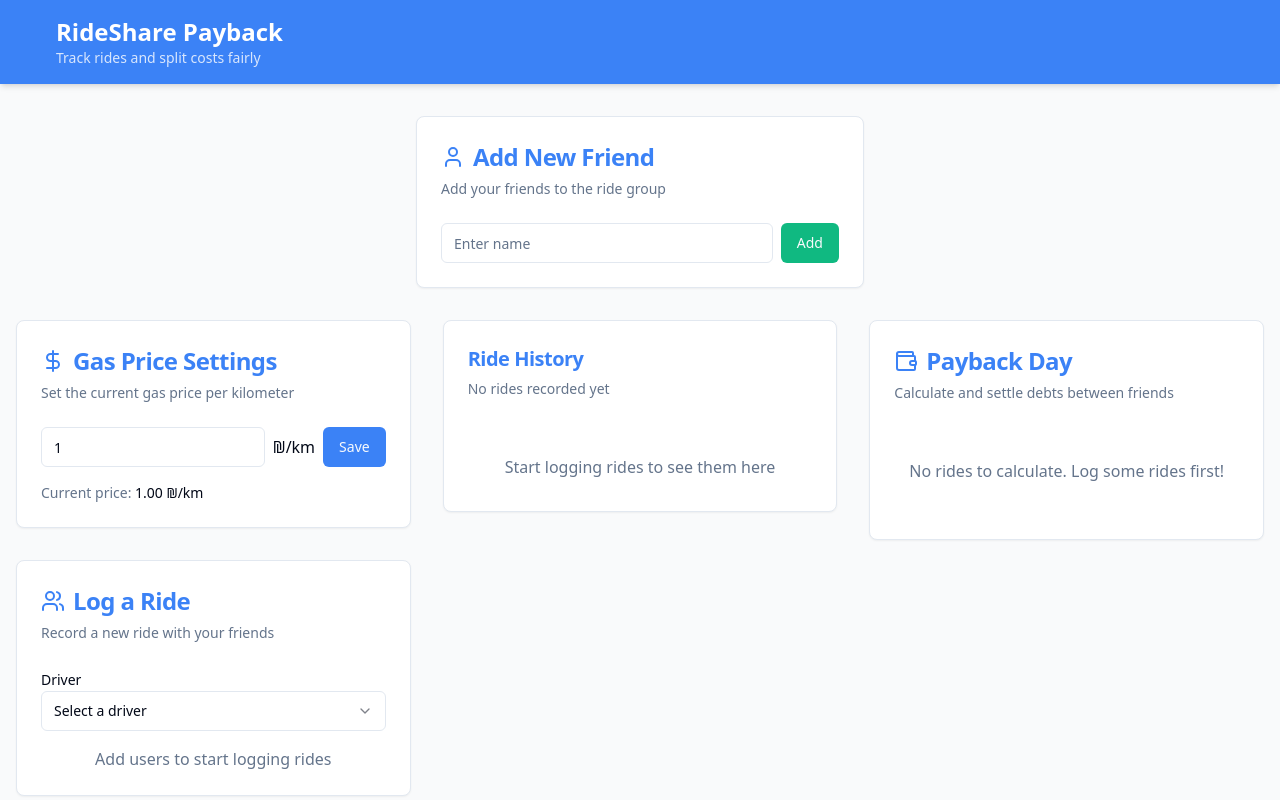
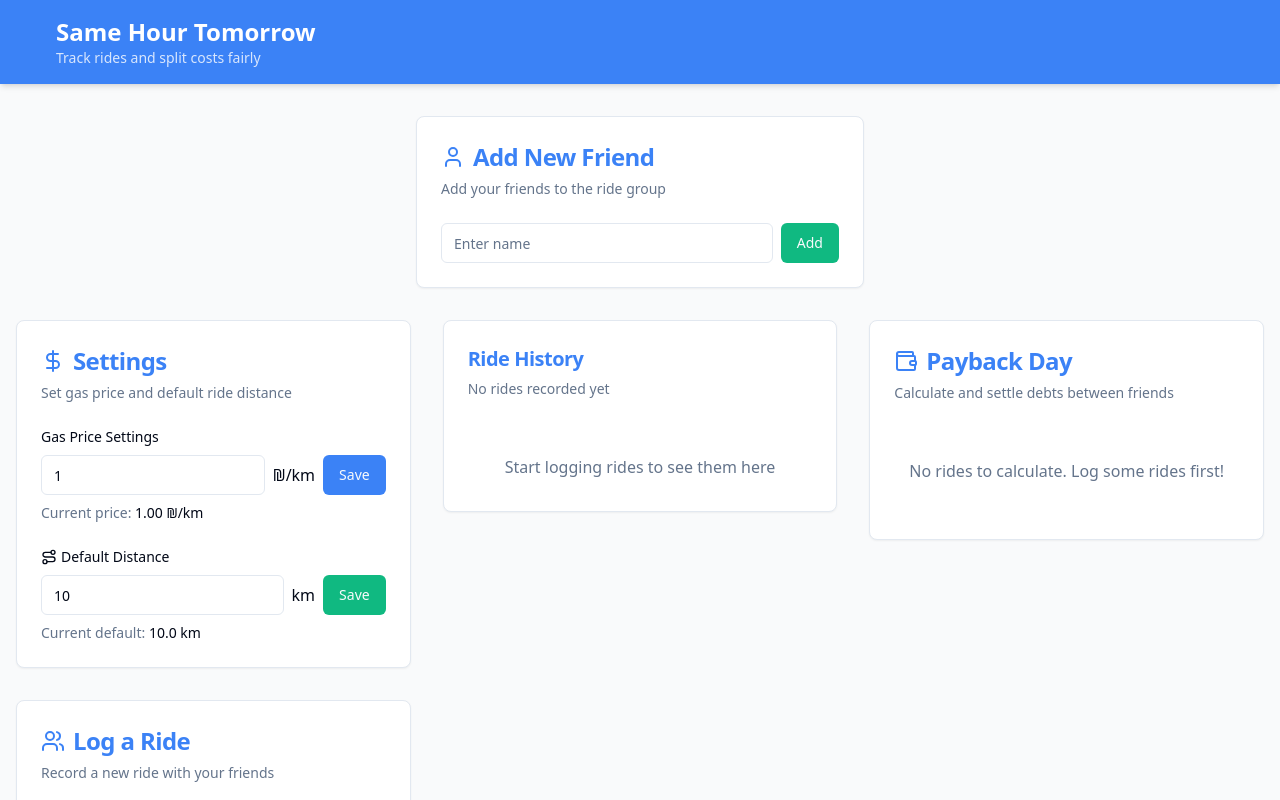
Before and after one commit to TomerMir/ride-share-payback-app, a React (Vite) app: page / in a window 1280 px wide. Shown: the top 800 px of the page. Built offline with nearby package versions, Linux system fonts and the light colour scheme.

Commit message:
feat: Add default ride distance setting and app name change
Adds a setting for a default ride distance and changes the app name to "Same Hour Tommorow".

```diff
--- a/index.html
+++ b/index.html
@@ -1,14 +1,15 @@
+
 <!DOCTYPE html>
 <html lang="en">
   <head>
     <meta charset="UTF-8" />
     <meta name="viewport" content="width=device-width, initial-scale=1.0" />
-    <title>ride-share-payback-app</title>
-    <meta name="description" content="Lovable Generated Project" />
-    <meta name="author" content="Lovable" />
+    <title>Same Hour Tomorrow</title>
+    <meta name="description" content="Track rides and split costs fairly with your friends" />
+    <meta name="author" content="Same Hour Tomorrow" />
 
-    <meta property="og:title" content="ride-share-payback-app" />
-    <meta property="og:description" content="Lovable Generated Project" />
+    <meta property="og:title" content="Same Hour Tomorrow" />
+    <meta property="og:description" content="Track rides and split costs fairly with your friends" />
     <meta property="og:type" content="website" />
     <meta property="og:image" content="https://lovable.dev/opengraph-image-p98pqg.png" />
 
--- a/src/components/GasSettings.tsx
+++ b/src/components/GasSettings.tsx
@@ -4,11 +4,12 @@ import { Card, CardContent, CardDescription, CardHeader, CardTitle } from "@/com
 import { Input } from "@/components/ui/input";
 import { Button } from "@/components/ui/button";
 import { useRideShare } from '@/context/RideShareContext';
-import { DollarSign } from 'lucide-react';
+import { DollarSign, Route } from 'lucide-react';
 
 const GasSettings = () => {
-  const { settings, setPricePerKm } = useRideShare();
+  const { settings, setPricePerKm, setDefaultDistance } = useRideShare();
   const [priceInput, setPriceInput] = useState(settings.pricePerKm.toString());
+  const [distanceInput, setDistanceInput] = useState(settings.defaultDistance.toString());
 
   const handleSavePrice = () => {
     const price = parseFloat(priceInput);
@@ -17,9 +18,16 @@ const GasSettings = () => {
     }
   };
 
-  const handleKeyDown = (e: React.KeyboardEvent) => {
+  const handleSaveDistance = () => {
+    const distance = parseFloat(distanceInput);
+    if (!isNaN(distance) && distance > 0) {
+      setDefaultDistance(distance);
+    }
+  };
+
+  const handleKeyDown = (e: React.KeyboardEvent, saveFunction: () => void) => {
     if (e.key === 'Enter') {
-      handleSavePrice();
+      saveFunction();
     }
   };
 
@@ -28,13 +36,15 @@ const GasSettings = () => {
       <CardHeader>
         <CardTitle className="text-2xl font-bold text-ride-blue flex items-center gap-2">
           <DollarSign className="h-6 w-6" />
-          Gas Price Settings
+          Settings
         </CardTitle>
         <CardDescription>
-          Set the current gas price per kilometer
+          Set gas price and default ride distance
         </CardDescription>
       </CardHeader>
-      <CardContent>
+      <CardContent className="space-y-6">
+        <div>
+          <h3 className="text-sm font-medium mb-2">Gas Price Settings</h3>
           <div className="flex items-center gap-2">
             <Input
               type="number"
@@ -43,7 +53,7 @@ const GasSettings = () => {
               placeholder="Price per km"
               value={priceInput}
               onChange={(e) => setPriceInput(e.target.value)}
-            onKeyDown={handleKeyDown}
+              onKeyDown={(e) => handleKeyDown(e, handleSavePrice)}
             />
             <span className="text-md whitespace-nowrap">₪/km</span>
             <Button
@@ -53,9 +63,37 @@ const GasSettings = () => {
               Save
             </Button>
           </div>
+          <div className="mt-2 text-sm text-muted-foreground">
+            Current price: <span className="font-medium text-foreground">{settings.pricePerKm.toFixed(2)} ₪/km</span>
+          </div>
+        </div>
 
-        <div className="mt-4 text-sm text-muted-foreground">
-          Current price: <span className="font-medium text-foreground">{settings.pricePerKm.toFixed(2)} ₪/km</span>
+        <div>
+          <h3 className="text-sm font-medium mb-2 flex items-center gap-1">
+            <Route className="h-4 w-4" />
+            Default Distance
+          </h3>
+          <div className="flex items-center gap-2">
+            <Input
+              type="number"
+              min="0.1"
+              step="0.1"
+              placeholder="Default distance"
+              value={distanceInput}
+              onChange={(e) => setDistanceInput(e.target.value)}
+              onKeyDown={(e) => handleKeyDown(e, handleSaveDistance)}
+            />
+            <span className="text-md whitespace-nowrap">km</span>
+            <Button
+              onClick={handleSaveDistance}
+              className="bg-ride-green hover:bg-green-600"
+            >
+              Save
+            </Button>
+          </div>
+          <div className="mt-2 text-sm text-muted-foreground">
+            Current default: <span className="font-medium text-foreground">{settings.defaultDistance.toFixed(1)} km</span>
+          </div>
         </div>
       </CardContent>
     </Card>
--- a/src/components/RideForm.tsx
+++ b/src/components/RideForm.tsx
@@ -1,5 +1,5 @@
 
-import React, { useState } from 'react';
+import React, { useState, useEffect } from 'react';
 import { Card, CardContent, CardDescription, CardHeader, CardTitle } from "@/components/ui/card";
 import { Input } from "@/components/ui/input";
 import { Button } from "@/components/ui/button";
@@ -11,10 +11,17 @@ import { toast } from 'sonner';
 import { Users } from 'lucide-react';
 
 const RideForm = () => {
-  const { users, addRide } = useRideShare();
+  const { users, settings, addRide } = useRideShare();
   const [driverId, setDriverId] = useState('');
   const [distance, setDistance] = useState('');
   const [selectedPassengers, setSelectedPassengers] = useState<string[]>([]);
+
+  // Set default distance when driver is selected or default distance changes
+  useEffect(() => {
+    if (driverId) {
+      setDistance(settings.defaultDistance.toString());
+    }
+  }, [driverId, settings.defaultDistance]);
 
   const handleAddRide = () => {
     if (!driverId) {
@@ -36,7 +43,7 @@ const RideForm = () => {
     addRide(driverId, selectedPassengers, parsedDistance);
 
     // Reset form
-    setDistance('');
+    setDistance(settings.defaultDistance.toString());
     setSelectedPassengers([]);
   };
 
--- a/src/context/RideShareContext.tsx
+++ b/src/context/RideShareContext.tsx
@@ -23,6 +23,7 @@ export type Debt = {
 
 type SettingsType = {
   pricePerKm: number;
+  defaultDistance: number;
 };
 
 type RideShareContextType = {
@@ -35,12 +36,14 @@ type RideShareContextType = {
   addRide: (driverId: string, passengers: string[], distance: number) => void;
   updateCurrentUser: (userId: string) => void;
   setPricePerKm: (price: number) => void;
+  setDefaultDistance: (distance: number) => void;
   calculateDebts: () => void;
   settleDebts: () => void;
 };
 
 const defaultSettings: SettingsType = {
   pricePerKm: 1.0, // Default price per km in shekels
+  defaultDistance: 10.0, // Default ride distance in km
 };
 
 const RideShareContext = createContext<RideShareContextType | undefined>(undefined);
@@ -136,6 +139,20 @@ export const RideShareProvider: React.FC<{ children: React.ReactNode }> = ({ chi
     }));
 
     toast.success(`Gas price updated to ${price.toFixed(2)} ₪/km`);
+  };
+
+  const setDefaultDistance = (distance: number) => {
+    if (distance <= 0) {
+      toast.error('Default distance must be greater than 0');
+      return;
+    }
+
+    setSettings(prev => ({
+      ...prev,
+      defaultDistance: distance,
+    }));
+
+    toast.success(`Default ride distance set to ${distance.toFixed(1)} km`);
   };
 
   const addRide = (driverId: string, passengers: string[], distance: number) => {
@@ -298,6 +315,7 @@ export const RideShareProvider: React.FC<{ children: React.ReactNode }> = ({ chi
         addRide,
         updateCurrentUser,
         setPricePerKm,
+        setDefaultDistance,
         calculateDebts,
         settleDebts,
       }}
--- a/src/pages/Index.tsx
+++ b/src/pages/Index.tsx
@@ -13,7 +13,7 @@ const Index = () => {
       <div className="min-h-screen bg-gray-50">
         <header className="bg-ride-blue text-white py-4 px-6 shadow-md">
           <div className="container mx-auto">
-            <h1 className="text-2xl font-bold">RideShare Payback</h1>
+            <h1 className="text-2xl font-bold">Same Hour Tomorrow</h1>
             <p className="text-sm opacity-80">Track rides and split costs fairly</p>
           </div>
         </header>
@@ -43,7 +43,7 @@ const Index = () => {
 
         <footer className="bg-gray-100 border-t py-6 mt-8">
           <div className="container mx-auto text-center text-gray-500 text-sm">
-            &copy; {new Date().getFullYear()} RideShare Payback | Made with love
+            &copy; {new Date().getFullYear()} Same Hour Tomorrow | Made with love
           </div>
         </footer>
       </div>
```
Lines whose indentation alone changed are shown as unchanged.
